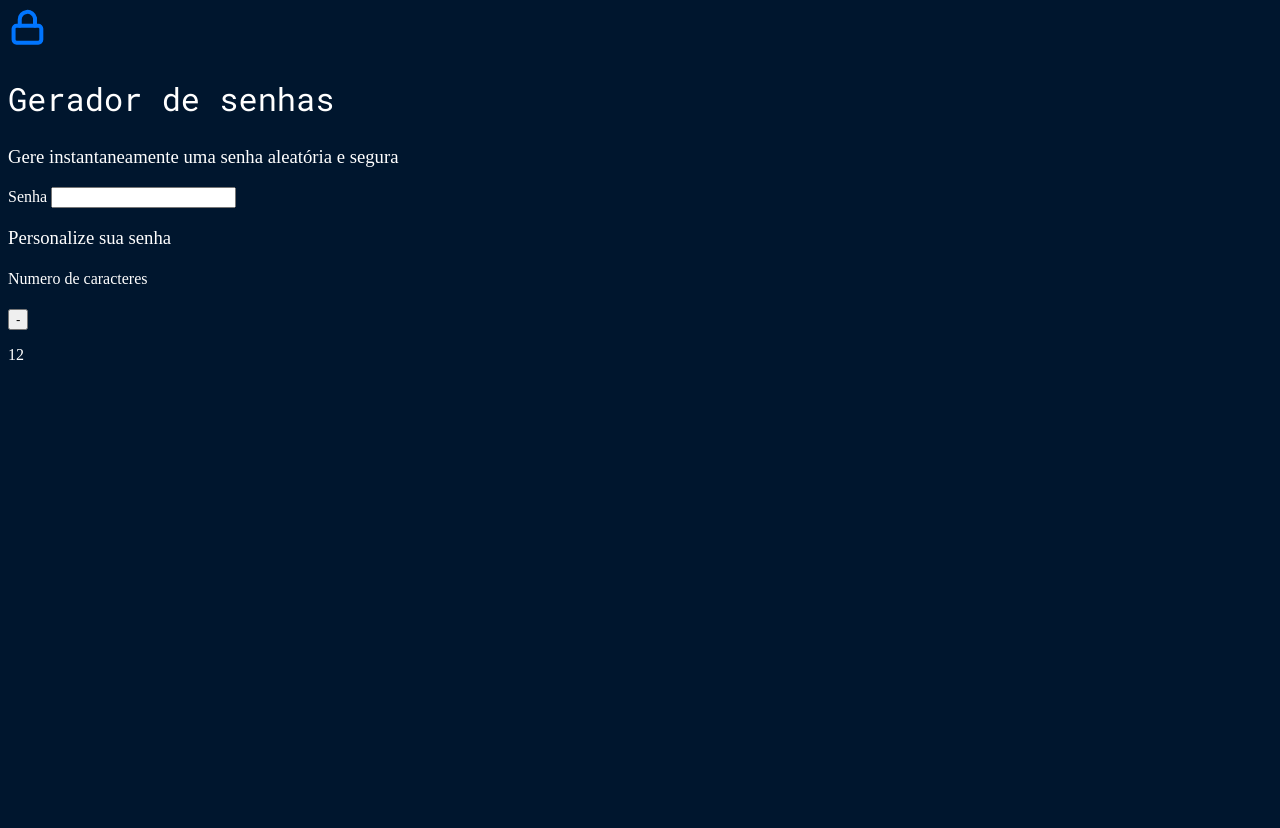
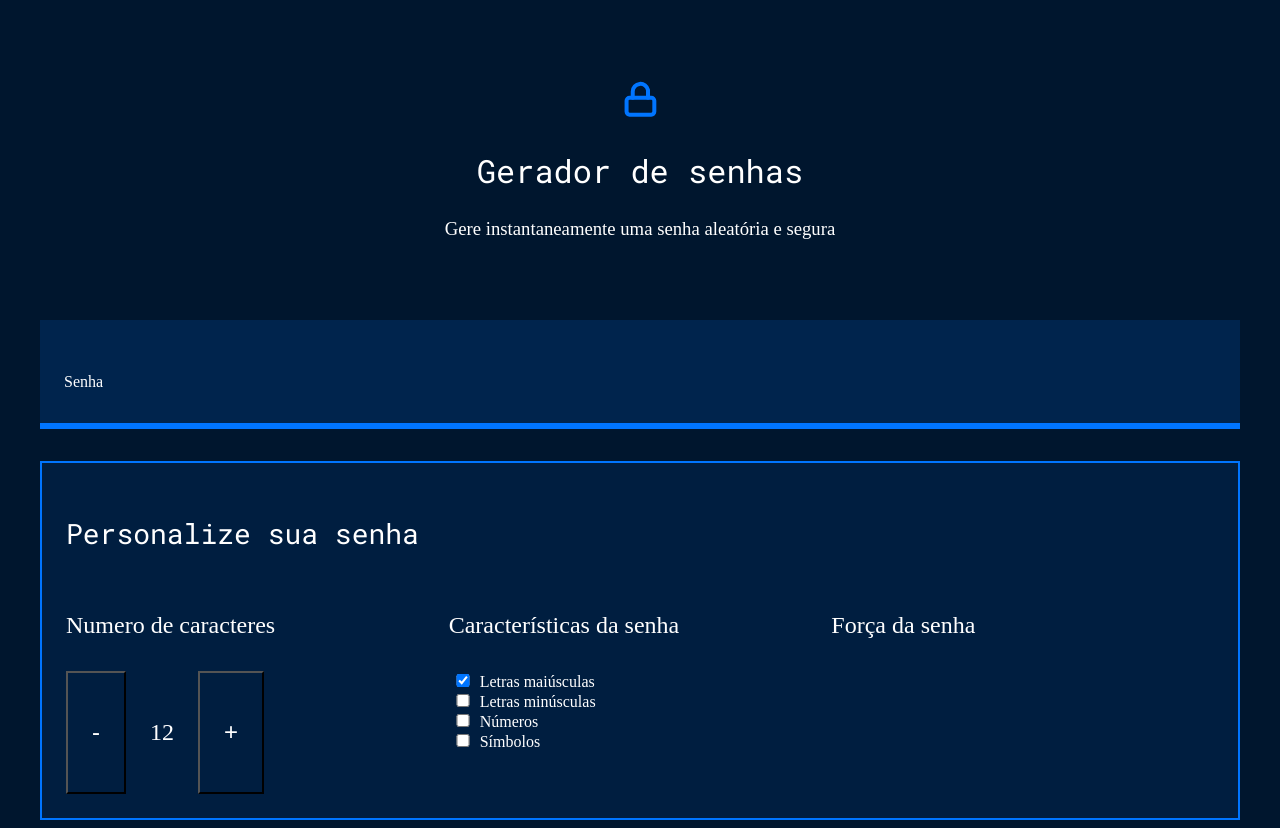
Before and after one commit to carina1c/js-gerador-de-senhas, a plain HTML site: page index.html in a window 1280 px wide. Before the commit the page ends 800 px from the top, so only its background shows below. Drawn offline with Linux system fonts and the light colour scheme.

Commit message:
media screen

```diff
--- a/index.html
+++ b/index.html
@@ -26,8 +26,30 @@
                 <div class="parametro-senha-botoes">
                     <button class="parametro-senha__botao">-</button>
                     <p class="parametro-senha__botao">12</p>
-
+                    <button class="parametro-senha__botao">+</button>
                 </div>
+            </div>
+            <div class="parametro-senha">
+                <h4 class="parametro-senha__titulo">Características da senha</h4>
+                <div class="parametro-senha-checkbox">
+                    <input name="maiúsculo" type="checkbox" class="checkbox" checked>
+                    <label for="maiusculo">Letras maiúsculas</label>
+                </div>
+                <div class="parametro-senha-checkbox">
+                    <input name="minusculo" type="checkbox" class="checkbox">
+                    <label for="minusculo">Letras minúsculas</label>
+                </div>
+                <div class="parametro-senha-checkbox">
+                    <input name="numero" type="checkbox" class="checkbox">
+                    <label for="numero">Números</label>
+                </div>
+                <div class="parametro-senha-checkbox">
+                    <input name="simbolo" type="checkbox" class="checkbox">
+                    <label for="simbolo">Símbolos</label>
+                </div>
+            </div>
+            <div class="parametro-senha">
+                <h4 class="parametro-senha__titulo">Força da senha</h4>
             </div>
         </div>
     </div>
--- a/style.css
+++ b/style.css
@@ -28,3 +28,98 @@ body{
 .titulo-secundario{
     font-size: 24px;
 }
+
+.conteudo-titulo{
+    text-align: center;
+    margin-top: 80px;
+}
+
+.conteudo-senha{
+    margin-top: 80px;
+    background: var(--fundo-senha);
+    padding: 24px;
+    border-bottom: 6px solid var(--borda);
+}
+
+#campo-senha{
+    background-color: var(--fundo-senha0);
+    border: none;
+    color: var(--branco);
+    font-family: var(--roboto-mono);
+    font-size: 40px;
+    width: 70%;
+}
+
+#campo-senha:focus{
+    outline:none;
+}
+
+.conteudo{
+    max-width: 1200px;
+    margin: 0 auto;
+}
+
+.parametro{
+background-color: var(--fundo-texto);
+border: 2px solid var(--borda);
+margin-top: 32px;
+padding: 24px;
+}
+
+.parametro-titulo{
+    font-family: var(--roboto-mono);
+    font-size: 28px;
+}
+
+.parametro-senha__titulo{
+    font-size: 24px;
+}
+
+.parametro-coluna__senha{
+    display:flex;
+    flex-direction: column;
+    justify-content: center;
+}
+
+.parametro-senha{
+    width: 50%;
+    margin: 0 auto;
+}
+
+.parametro-senha-botoes{
+    display: flex;
+    justfy-content: center;
+}
+.parametro-senha__botao{
+    background-color: var(--fundo-texto);
+    color: var(--branco);
+    border: 2px solid var_--borda);
+padding: 24px;
+font-size: 24px;
+cursor: pointer;
+}
+
+.parametro-senha__texto{
+    padding: 24px;
+    border-top: 2px solid var(--borda);
+    border-bottom: 2px solid var(--borda);
+    matgin: 0;
+    font-size: 24px;
+}
+
+
+label{
+    font-size: 2opx;
+}
+
+.checkbox{
+    width: 20px;
+    heigth: 20px;
+    cursor: pointer;
+}
+
+@media screen and (min-width: 768px){
+    .parametro-coluna__senha{
+        flex-direction: row;
+    }
+}
```
